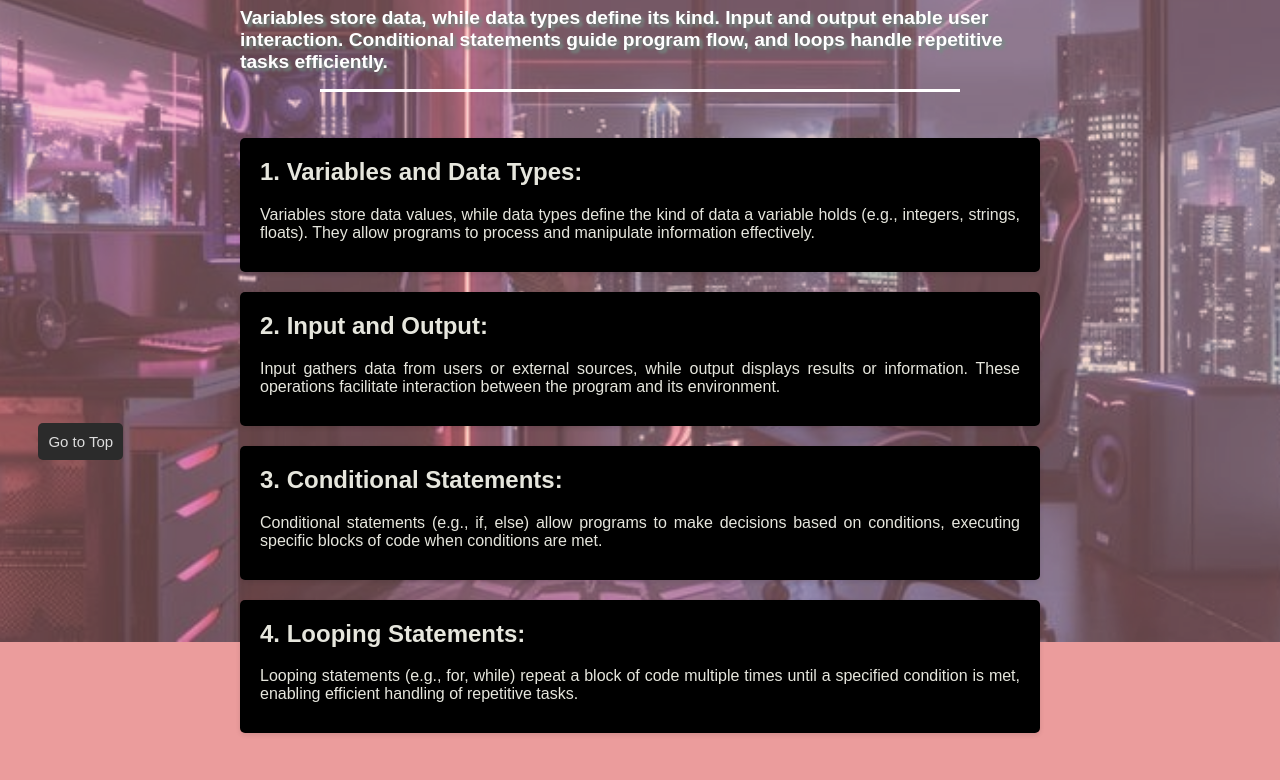
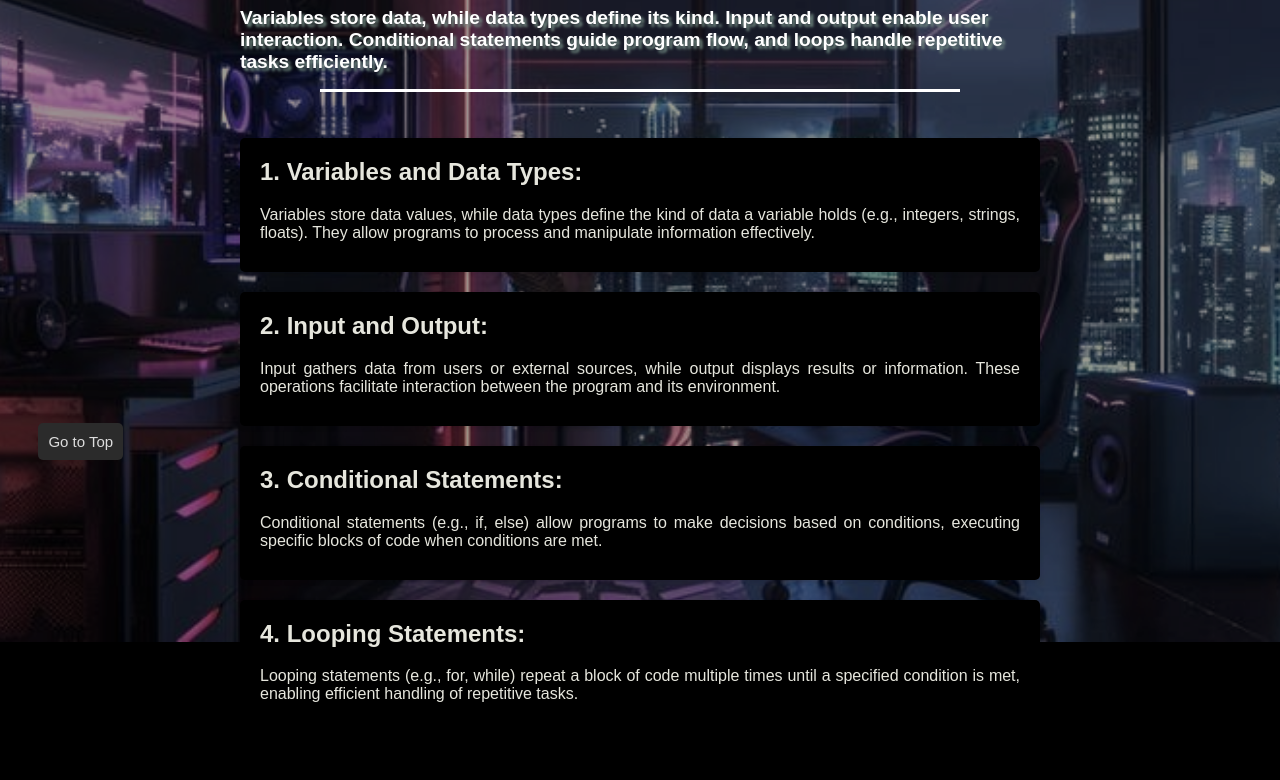
Before and after one commit to jcserrano050105/AWD-FUNDAMENTALS, a plain HTML site: page pages/page1/index.html in a window 1280 px wide. Shown: the part 299-1079 px from the top of the page. Drawn offline with Linux system fonts and the light colour scheme.

Commit message:
Refactor (Update css)

```diff
--- a/pages/page1/assets/css/style.css
+++ b/pages/page1/assets/css/style.css
@@ -4,7 +4,7 @@ body {
     font-family: Arial, sans-serif;
     margin: 0;
     padding: 0;
-    background-color: rgba(206, 10, 10, 0.404);
+    background-color: rgb(0, 0, 0);
     text-align: justify;
 }
 
```
